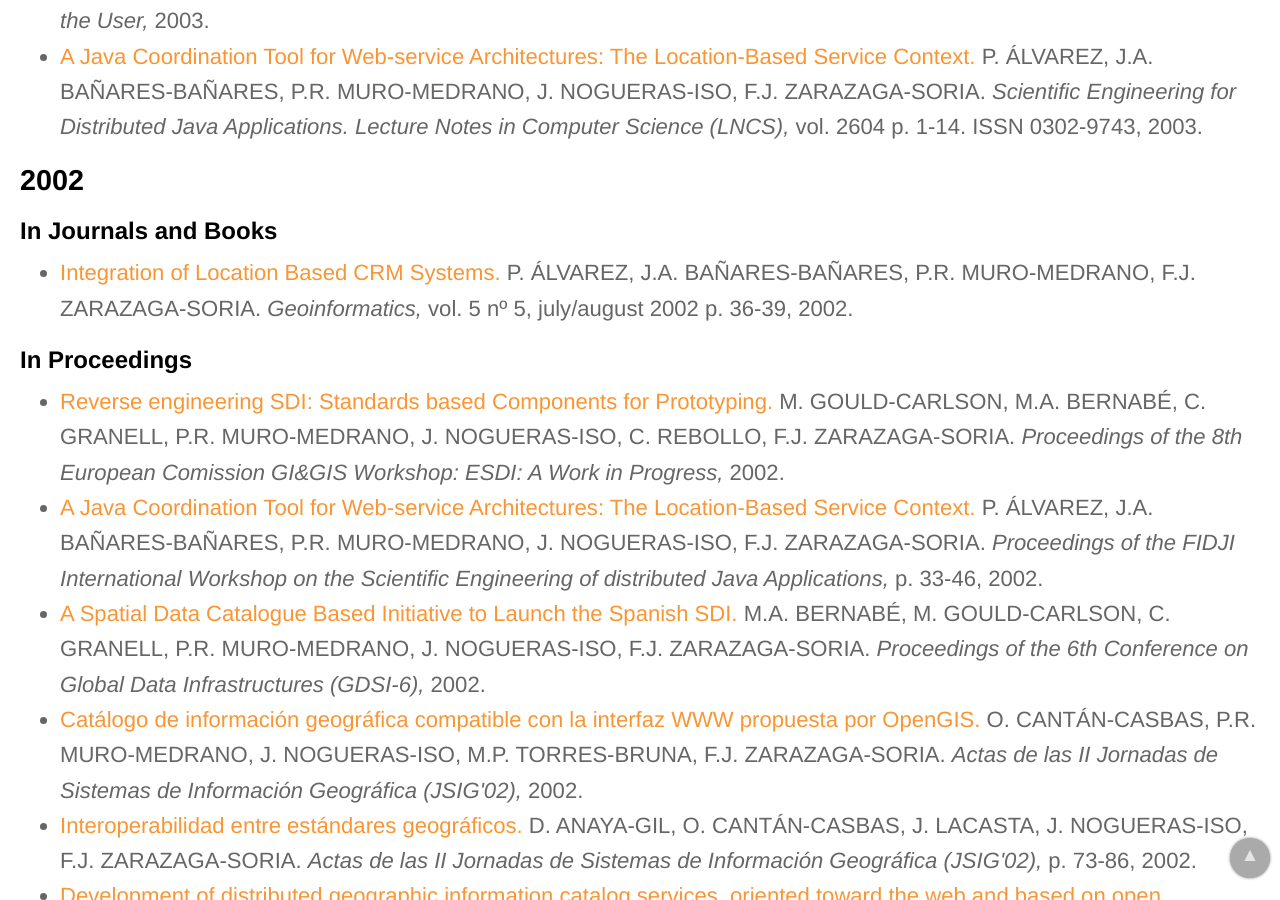
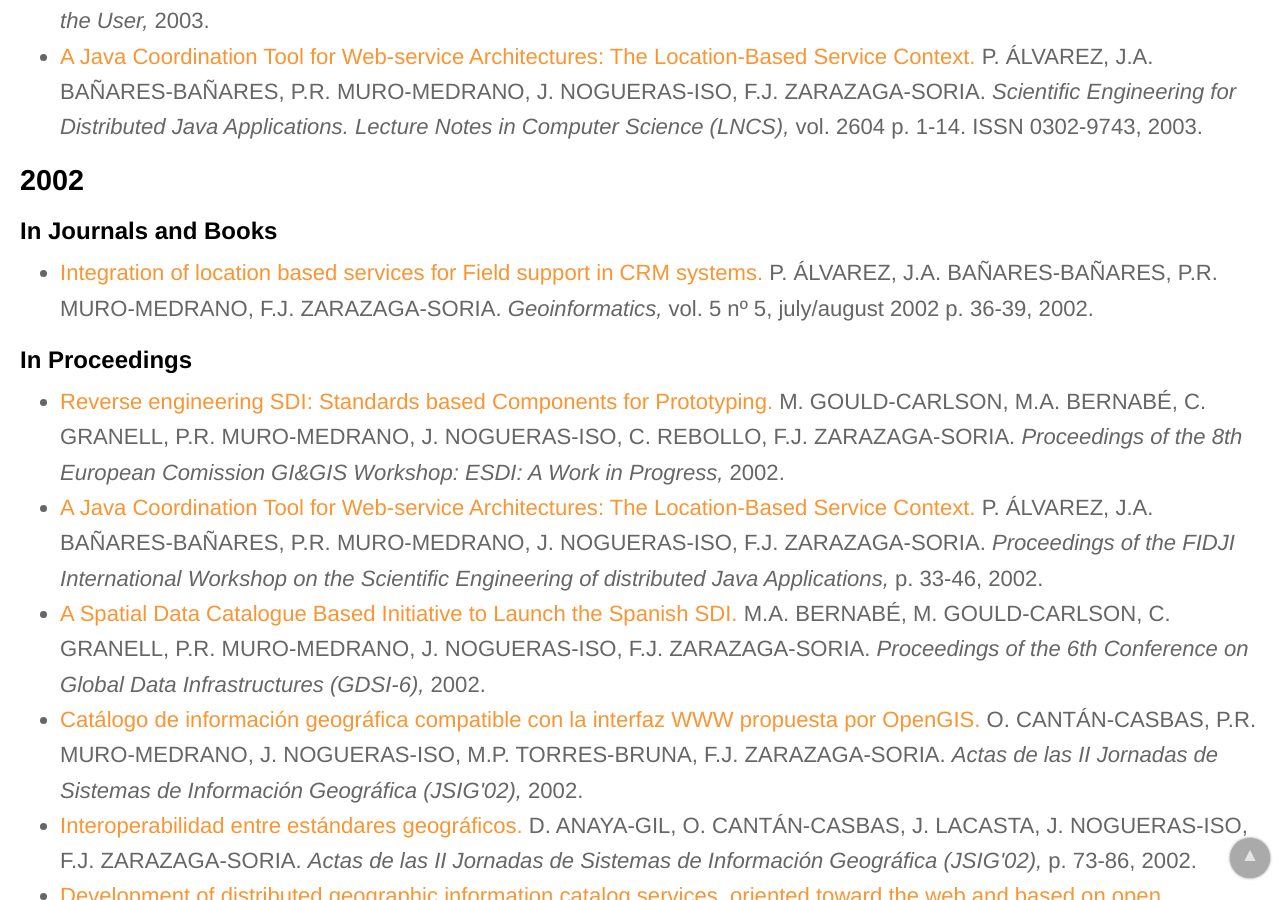
Before and after one commit to IAAA-Lab/IAAA-Lab.github.io, a Jekyll site: the page built from _staff/javy.md, in a window 1280 px wide and 900 px high, scrolled down 20924 px. Built offline with Jekyll 4.4.1, drawn with Linux system fonts in a browser that asks for light colours.

Commit message:
Update papers.yml

```diff
--- a/_data/papers.yml
+++ b/_data/papers.yml
@@ -2087,7 +2087,7 @@
   publication_detail: "vol. 2910 p. 271-286. ISSN 0302-9743"
   year: 2003
 # -------------------
-- title: "Integration of Location Based CRM Systems"
+- title: "Integration of location based services for Field support in CRM systems"
   url: /curriculum/08-Publicaciones-Articulos/art_2002_GeoInformatics_Integration.pdf
   authors: P. ÁLVAREZ, J.A. BAÑARES-BAÑARES, P.R. MURO-MEDRANO, F.J. ZARAZAGA-SORIA
   publication: "Geoinformatics"
```
